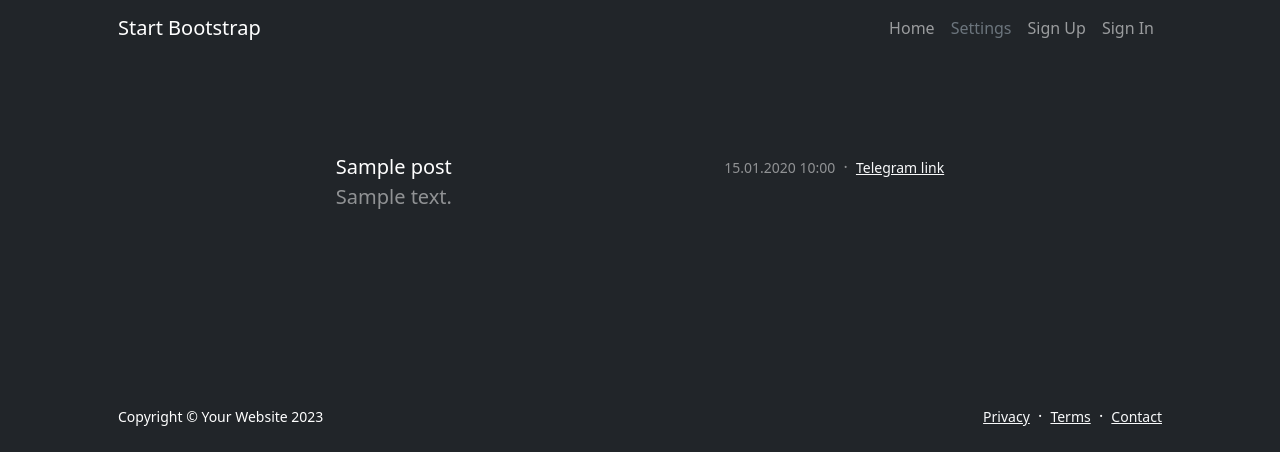
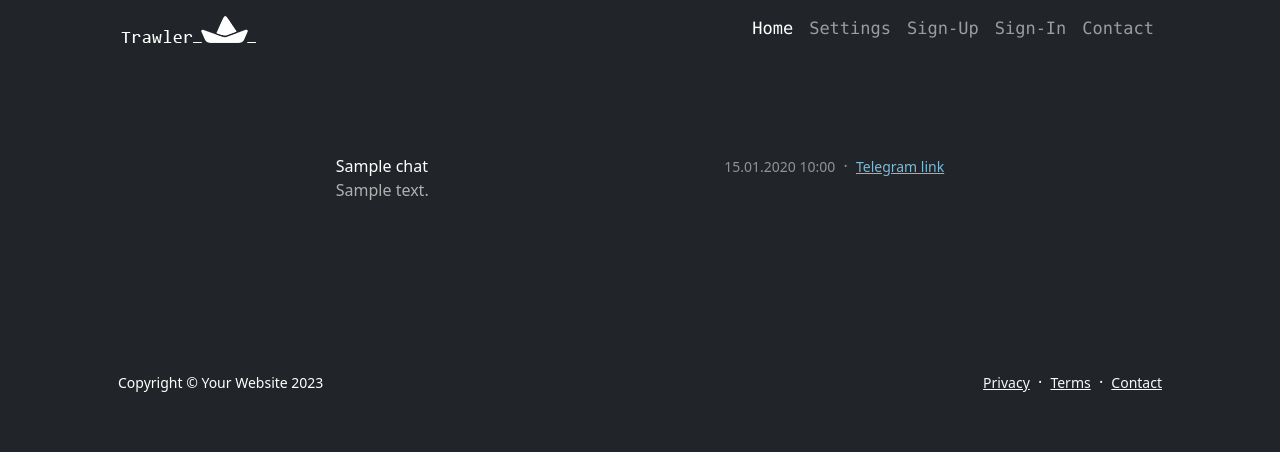
Before and after one commit to n-piotr/fastAPI_Trawler, a Python web app: template templates/trawler/index.html in a window 1280 px wide. Shown: the top 452 px of the page. Run offline with Jinja, Linux system fonts and the light colour scheme; the template is opened without the code that fills it: most values are stand-ins (such as "Sample title", 1, 10 or a date in 2020).

Commit message:
index page output wip

```diff
--- a/core/database/models.py
+++ b/core/database/models.py
@@ -72,7 +72,6 @@ class User(Base):
     password = Column(CHAR(60), nullable=False)  # hash
     is_active = Column(BOOLEAN, default=False)
     is_staff = Column(BOOLEAN, default=False)
-    # keywords = Column(VARCHAR(256), nullable=True)
     settings = Column(JSONB)
 
     @property
--- a/core/settings.py
+++ b/core/settings.py
@@ -29,6 +29,8 @@ class Settings(BaseSettings):
     EMAIL_HOST: str
     EMAIL_PORT: int
     EMAIL_USER: str  # from where verification e-mail sent
+    TG_API_ID: str
+    TG_API_HASH: str
 
 
 settings = Settings()
--- a/core/utils/__init__.py
+++ b/core/utils/__init__.py
@@ -1,5 +1,6 @@
 from .jwt import *
 from .verify_email import *
+from .get_user import *
 
 __all__ = [
     # jwt
@@ -9,5 +10,7 @@ __all__ = [
     "get_from_redis",
     "create_user_verify_url",
     "save_to_redis",
-    "delete_from_redis"
+    "delete_from_redis",
+    # user
+    "get_auth_user"
 ]
--- a/core/utils/verify_email.py
+++ b/core/utils/verify_email.py
@@ -1,7 +1,6 @@
 from uuid import uuid4
 
 from core.settings import redis
-
 
 __all__ = [
     "save_to_redis",
--- a/templates/trawler/components/nav.html
+++ b/templates/trawler/components/nav.html
@@ -1,26 +1,23 @@
 <nav class="navbar navbar-expand-lg navbar-dark bg-dark">
     <div class="container px-5">
-        <a class="navbar-brand" href="{{ url_for('trawler_index')}}">Start Bootstrap</a>
+        <a class="navbar-brand" href="{{ url_for('trawler_index')}}">
+            <img src="{{ url_for('static', path='trawler/assets/img/trawler_logo_small.png') }}" alt="Logo">
+        </a>
         <button class="navbar-toggler" type="button" data-bs-toggle="collapse" data-bs-target="#navbarSupportedContent" aria-controls="navbarSupportedContent" aria-expanded="false" aria-label="Toggle navigation"><span class="navbar-toggler-icon"></span></button>
         <div class="collapse navbar-collapse" id="navbarSupportedContent">
             <ul class="navbar-nav ms-auto mb-2 mb-lg-0">
-                <li class="nav-item"><a class="nav-link" href="{{ url_for('trawler_index')}}">Home</a></li>
-
-                {% if not request.user.is_authenticated %}
-                <li class="nav-item"><span class="nav-link text-muted">Settings</span></li>
-                {% else %}
-                <li class="nav-item"><a class="nav-link" href="{{ url_for('settings')}}">Settings</a></li>
-                {% endif %}
-
-<!--                <li class="nav-item"><a class="nav-link" href="{{ url_for('trawler_contact')}}">Contact</a></li>-->
+                <li class="nav-item"><a class="nav-link" href="{{ url_for('trawler_index')}}" style="font-family: Consolas, 'Courier New', monospace; font-size: 17px; color: #FFFFFF;">Home</a></li>
+                <li class="nav-item"><a class="nav-link" href="{{ url_for('settings')}}" style="font-family: Consolas, 'Courier New', monospace; font-size: 17px;">Settings</a></li>
 
                 {% if not request.user.is_authenticated %}
                 {# request.user.is_authenticated from views.py Request #}
-                <li class="nav-item"><a class="nav-link" href="{{ url_for('register')}}">Sign Up</a></li>
-                <li class="nav-item"><a class="nav-link" href="{{ url_for('login')}}">Sign In</a></li>
+                <li class="nav-item"><a class="nav-link" href="{{ url_for('register')}}" style="font-family: Consolas, 'Courier New', monospace; font-size: 17px;">Sign-Up</a></li>
+                <li class="nav-item"><a class="nav-link" href="{{ url_for('login')}}" style="font-family: Consolas, 'Courier New', monospace; font-size: 17px;">Sign-In</a></li>
                 {% else %}
-                <li class="nav-item"><a class="nav-link" href="{{ url_for('logout')}}">Logout</a></li>
+                <li class="nav-item"><a class="nav-link" href="{{ url_for('logout')}}" style="font-family: Consolas, 'Courier New', monospace; font-size: 17px;">Logout</a></li>
                 {% endif %}
+
+                <li class="nav-item"><a class="nav-link" href="{{ url_for('trawler_contact')}}" style="font-family: Consolas, 'Courier New', monospace; font-size: 17px;">Contact</a></li>
             </ul>
         </div>
     </div>
--- a/templates/trawler/components/post-item.html
+++ b/templates/trawler/components/post-item.html
@@ -1,10 +1,11 @@
 <div class="row align-items-center justify-content-between flex-column flex-sm-row">
-    <div class="col-auto"><div class="lead fw-normal text-white">{{ post.title }}</div></div>
+    <div class="col-auto"><div class="samp fw-normal text-white">{{ message.chat.title }}</div></div>
     <div class="col-auto">
-        <span class="small m-0 text-white-50">{{ post.date_created.strftime("%d.%m.%Y %H:%M") }}</span>
+        <span class="small m-0 text-white-50">{{ message.date.strftime("%d.%m.%Y %H:%M") }}</span>
         <span class="text-white-50 mx-1">&middot;</span>
-        <a class="link-light small" href="#!">Telegram link</a>
+        <a class="small" href="https://t.me/{{ message.chat.username }}/{{ message.id }}" style="color: #7DBAD6;">Telegram link</a>
     </div>
 </div>
-<p class="lead fw-normal text-white-50 mb-4">{{ post.body }}</p>
+<p class="samp m-0" style="color: #B0B0B0;">{{ message.text | replace("\n", "<br/>") | safe }}</p>
+
 <br><br>
--- a/templates/trawler/components/post-list.html
+++ b/templates/trawler/components/post-list.html
@@ -4,7 +4,7 @@
             <div class="col-lg-8 col-xl-7 col-xxl-6">
                 <div class="my-5 text-center text-xl-start">
                     <!-- Post -->
-                    {% for post in posts %}
+                    {% for message in tg_objs %}
                         {% include "trawler/components/post-item.html" %}
                     {% endfor %}
                 </div>
```
Also changed, not shown: core/utils/get_user.py (added, +26 -0 lines), web/views.py (+32 -19 lines), static/trawler/assets/img/travler_logo_wip.png (deleted), static/trawler/assets/img/trawler_logo_small.png (added), 1 other file.
